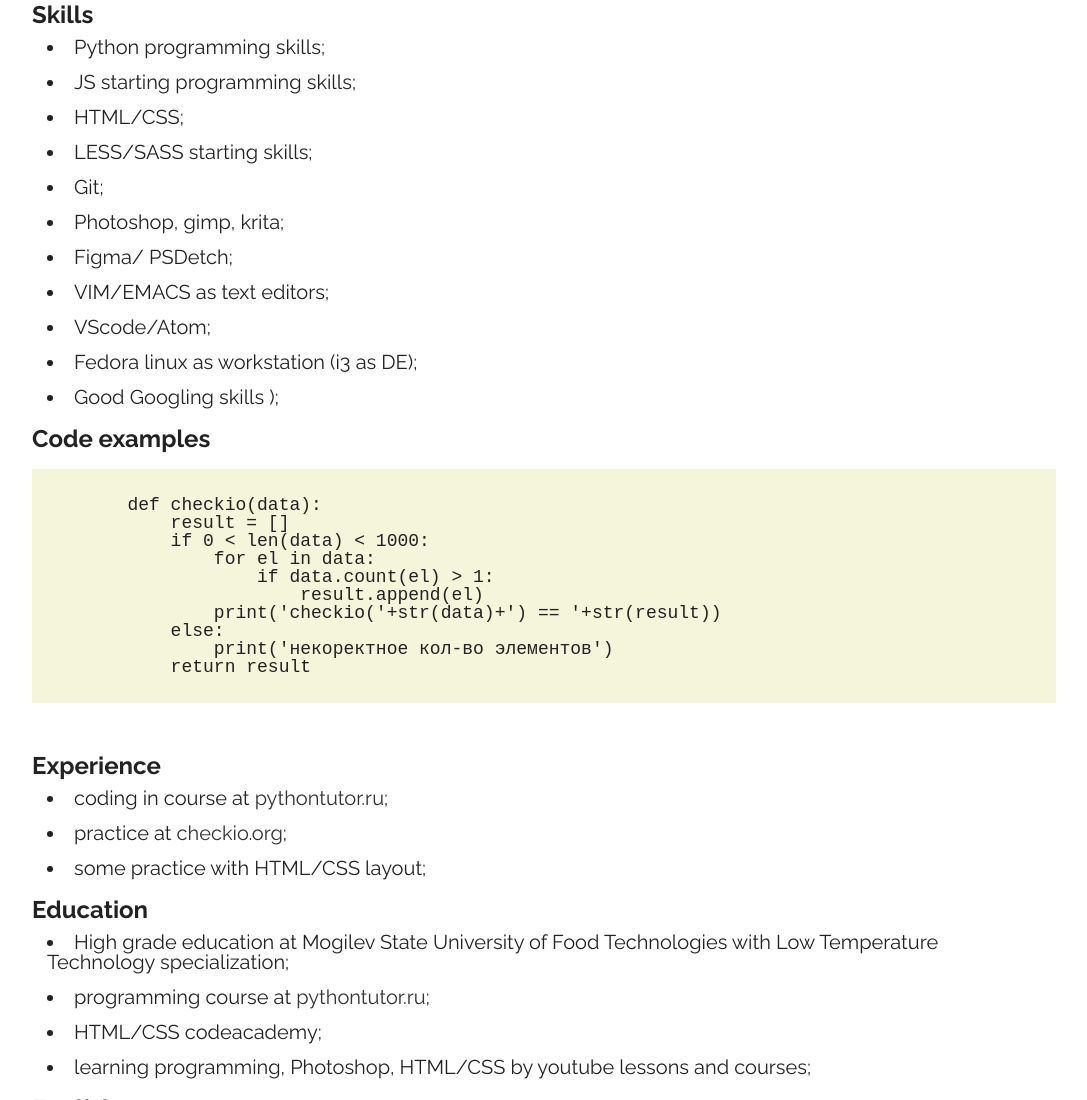
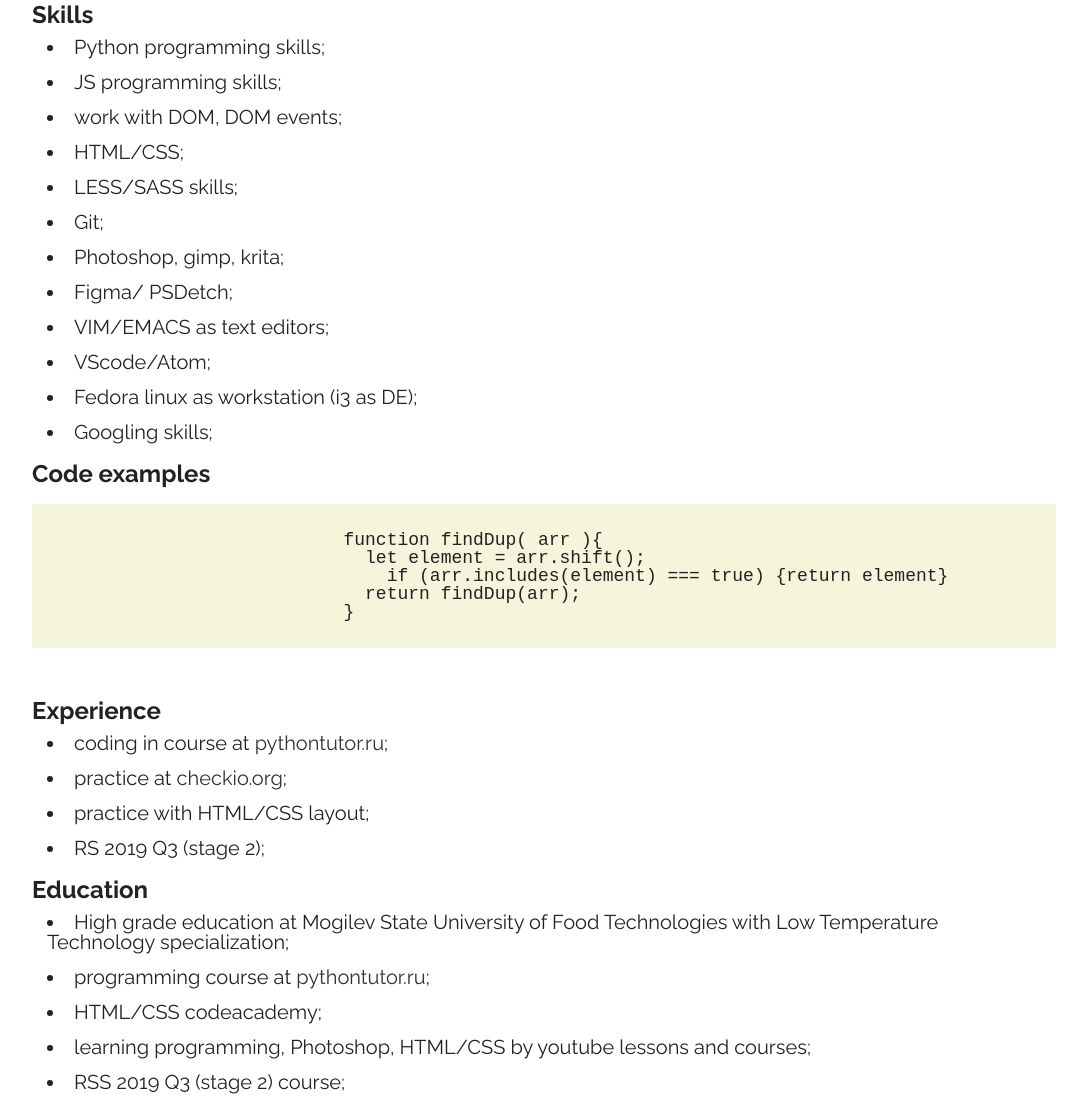
Before and after one commit to thespirit3000/rsschool-cv, a plain HTML site: page index.html in a window 1280 px wide. Shown: the part 534-1634 px from the top of the page, without its empty margins (96-1183 px from the left). Drawn offline with Linux system fonts and the light colour scheme.

Commit message:
refactor: add actualized information

```diff
--- a/index.html
+++ b/index.html
@@ -40,16 +40,17 @@
                     <h2 class="section__title">Skills</h2>
                     <ul class="skills-list">
                        <li class="skills__list">Python programming skills;</li>
-                       <li class="skills__list">JS starting programming skills;</li>
+                       <li class="skills__list">JS programming skills;</li>
+                       <li class="skills__list">work with DOM, DOM events;</li>
                        <li class="skills__list">HTML/CSS;</li>
-                       <li class="skills__list">LESS/SASS starting skills;</li>
+                       <li class="skills__list">LESS/SASS skills;</li>
                        <li class="skills__list">Git;</li>
                        <li class="skills__list">Photoshop, gimp, krita;</li>
                        <li class="skills__list">Figma/ PSDetch;</li>
                        <li class="skills__list">VIM/EMACS as text editors;</li>
                        <li class="skills__list">VScode/Atom;</li>
                        <li class="skills__list">Fedora linux as workstation (i3 as DE);</li>
-                       <li class="skills__list">Good Googling skills );</li>
+                       <li class="skills__list">Googling skills;</li>
                     </ul>
                 </section>
                 <section class="section examples">
@@ -57,16 +58,11 @@
                     <figure>
                         <pre>
                           <code>
-        def checkio(data):
-            result = []
-            if 0 &lt len(data) &lt 1000:
-                for el in data:
-                    if data.count(el) > 1:
-                        result.append(el)
-                print('checkio('+str(data)+') == '+str(result))
-            else:
-                print('некоректное кол-во элементов')
-            return result
+                            function findDup( arr ){
+                              let element = arr.shift();
+                                if (arr.includes(element) === true) {return element}
+                              return findDup(arr);
+                            }
                           </code>
                         </pre>
                       </figure>
@@ -76,7 +72,8 @@
                    <ul class="experience-list">
                         <li class="experience__item">coding in course at <a href="https://pythontutor.ru/">pythontutor.ru</a>;</li>
                         <li class="experience__item">practice at <a href="https://py.checkio.org/user/thespirit3000/">checkio.org</a>;</li>
-                        <li class="experience__item">some practice with HTML/CSS layout;</li>
+                        <li class="experience__item">practice with HTML/CSS layout;</li>
+                        <li class="experience__item">RS 2019 Q3 (stage 2);</li>
                    </ul>
                </section>
                <section class="section education">
@@ -93,6 +90,9 @@
                        </li>
                        <li class="education-list__item">
                         learning programming, Photoshop, HTML/CSS by youtube lessons and courses;
+                       </li>
+                       <li class="education-list__item">
+                         RSS 2019 Q3 (stage 2) course;
                        </li>
                    </ul>
                </section>
```
